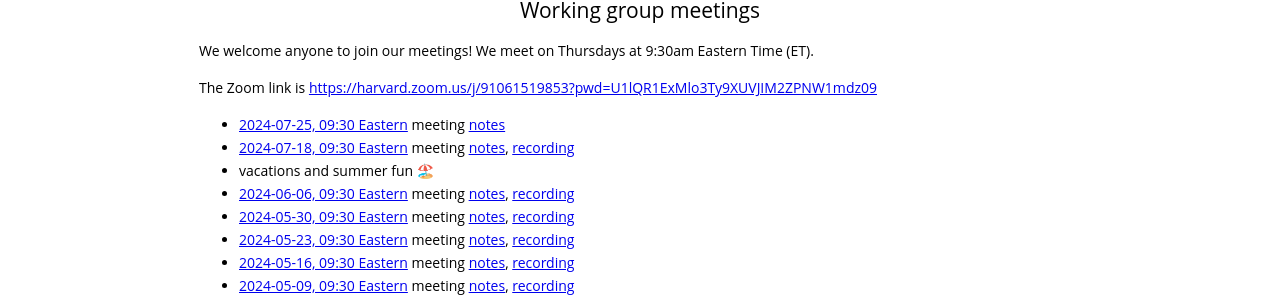
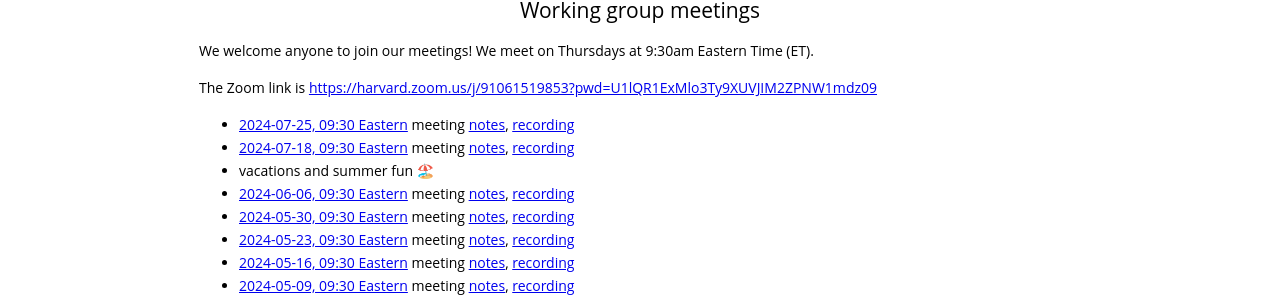
Before and after one commit to gdcc/ct.gdcc.io, a Jekyll site: the page built from index.md, in a window 1280 px wide and 900 px high, scrolled down 1703 px. Shown: the part 145-446 px from the top of the window. Built offline with Jekyll 4.4.1, drawn with Linux system fonts in a browser that asks for light colours; our own code applies the rules of GitHub Pages for plain Markdown files.

Commit message:
add recording

```diff
--- a/index.md
+++ b/index.md
@@ -62,7 +62,7 @@ We welcome anyone to join our meetings! We meet on Thursdays at 9:30am Eastern T
 
 The Zoom link is <https://harvard.zoom.us/j/91061519853?pwd=U1lQR1ExMlo3Ty9XUVJIM2ZPNW1mdz09>
 
-- [2024-07-25, 09:30 Eastern](https://time.is/compare/0930_25_July_2024_in_Boston) meeting [notes](https://docs.google.com/document/d/13Zxg_iFiTOYfIJkUSmb7ytL-OeIc2vPGCuoOvtPAd6w/edit?usp=sharing)
+- [2024-07-25, 09:30 Eastern](https://time.is/compare/0930_25_July_2024_in_Boston) meeting [notes](https://docs.google.com/document/d/13Zxg_iFiTOYfIJkUSmb7ytL-OeIc2vPGCuoOvtPAd6w/edit?usp=sharing), [recording](https://harvard.zoom.us/rec/share/qe2z_Zw-ZzmIRHraO0tDY6DNhe6j7d6ee8nszDBwqr-DEUNLFe081r7YJaxVeTlT.87dxNgGvYGs70Z55)
 - [2024-07-18, 09:30 Eastern](https://time.is/compare/0930_18_July_2024_in_Boston) meeting [notes](https://docs.google.com/document/d/1mdziHDJTIZGgI1ks8HFNTkfEfQqfsIRmNh4ufF516pk/edit?usp=sharing), [recording](https://harvard.zoom.us/rec/share/6YV8RWVgXNtANjLIpnGnL9tKN4AeMWbBjy_A6zzJu0dUgM48pOtYN8WU_J0mRSIl.9-ja80A1IHfF8cUW)
 - vacations and summer fun 🏖️
 - [2024-06-06, 09:30 Eastern](https://time.is/compare/0930_06_June_2024_in_Boston) meeting [notes](https://docs.google.com/document/d/12hGMZLGg-kGQZVM2BTfDJxpihpLDAZtQ5_n2iWYlDFQ/edit?usp=sharing), [recording](https://harvard.zoom.us/rec/share/B1DkF7Zio9awDbTAurLhdkNyP8PcuF2cQdjCer5FCb91TFchBKgWDXzf1ARmupJT.fu7WmkZyrzq2SL_Q)
```
